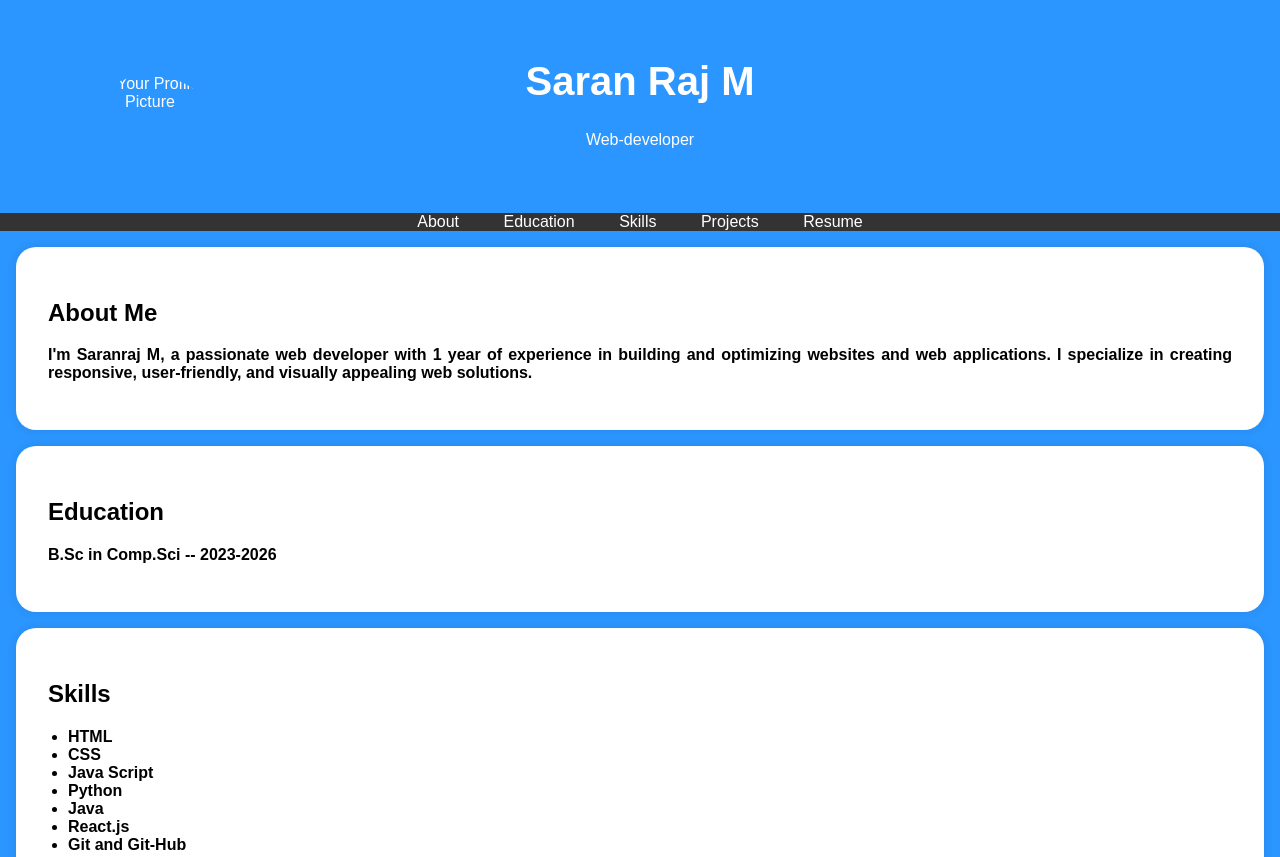
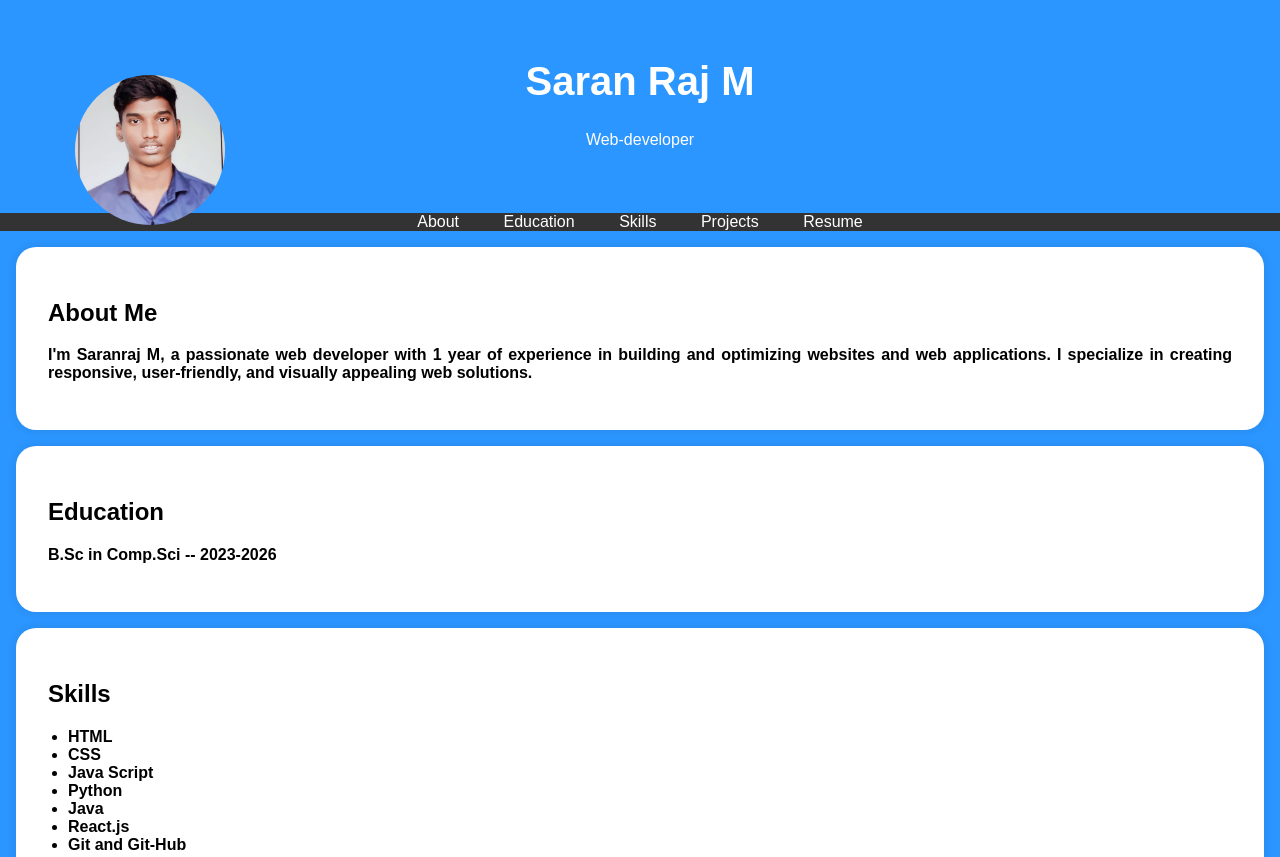
Before and after one commit to saranraj1308/digital-Portfolio, a plain HTML site: page index.html in a window 1280 px wide. Shown: the top 857 px of the page. Drawn offline with Linux system fonts and the light colour scheme.

Commit message:
Update index.html

```diff
--- a/index.html
+++ b/index.html
@@ -95,7 +95,7 @@
     <header>
         <div class="header-content">
             <!-- Add your profile picture here -->
-            <img src="Saran.jpgalt"alt="Your Profile Picture" class="profile-picture">
+            <img src="Saran.jpg"alt="Your Profile Picture" class="profile-picture">
             <h1>Saran Raj M</h1>
             <p>Web-developer</p>
         </div>
```
